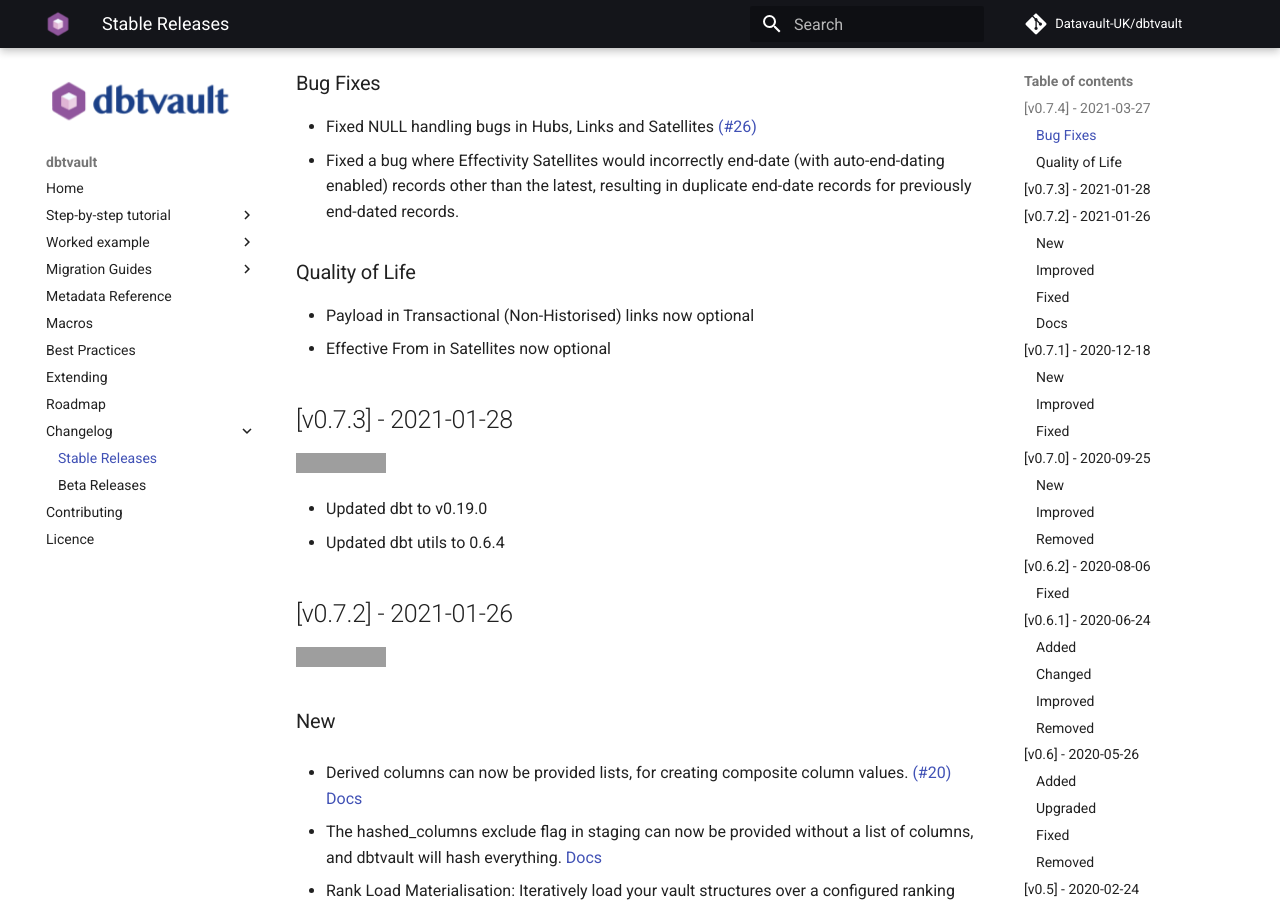
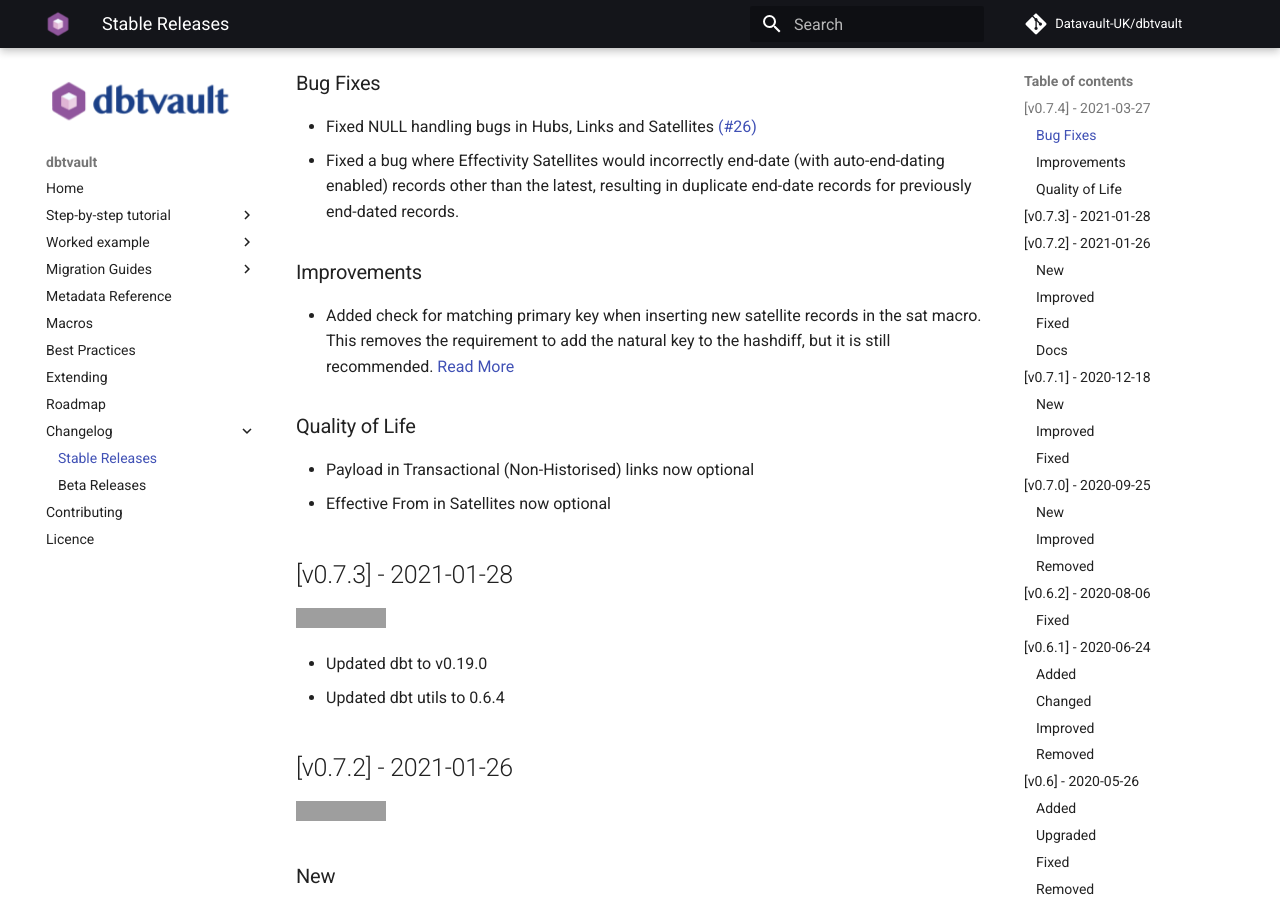
Before and after one commit to Datavault-UK/automate-dv-docs, an MkDocs documentation site: the page built from docs/changelog/stable.md, in a window 1280 px wide and 900 px high, scrolled down 523 px. Built offline with MkDocs 1.6.1 and Material for MkDocs 9.7.7, drawn with Linux system fonts in a browser that asks for light colours; comment, search, counter and statistics services are not loaded; grey boxes are pictures that could not be loaded.

Commit message:
Add satellite improvement

```diff
--- a/docs/changelog/stable.md
+++ b/docs/changelog/stable.md
@@ -16,6 +16,11 @@
 - Fixed NULL handling bugs in Hubs, Links and Satellites [(#26)](https://github.com/Datavault-UK/dbtvault/issues/26)
 - Fixed a bug where Effectivity Satellites would incorrectly end-date (with auto-end-dating enabled) records other than the
   latest, resulting in duplicate end-date records for previously end-dated records.
+
+### Improvements
+- Added check for matching primary key when inserting new satellite records in the sat macro. This removes the requirement to
+add the natural key to the hashdiff, but it is still recommended. [Read More](../best_practices.md#hashdiff-components)
+
 
 ### Quality of Life
 - Payload in Transactional (Non-Historised) links now optional
```
